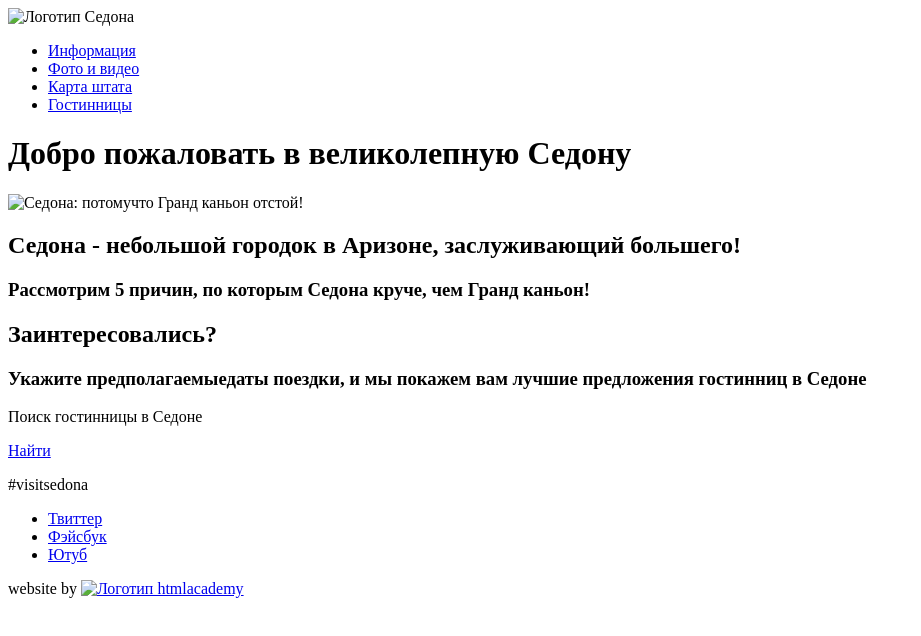
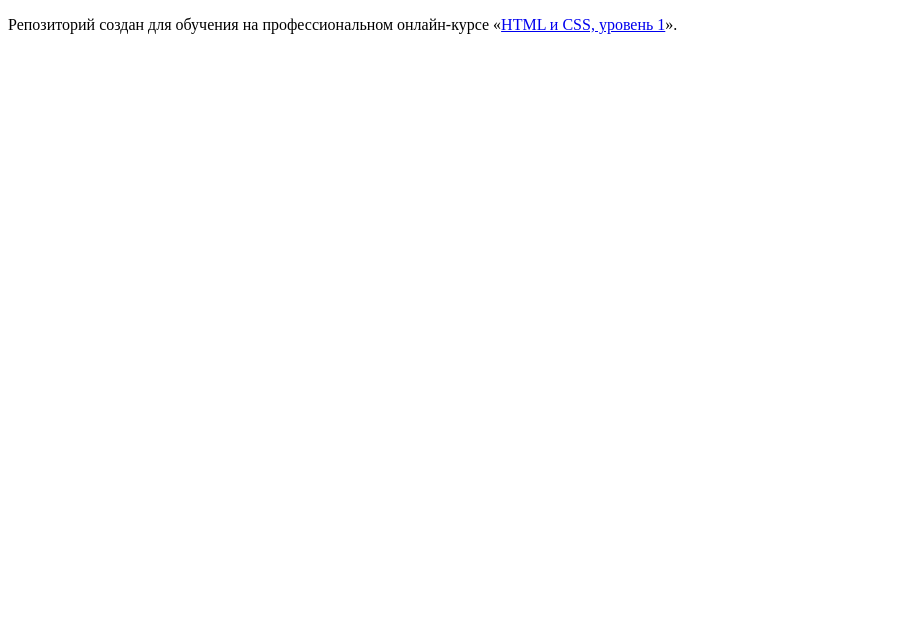
Before and after one commit to DenisRusak/830091-sedona, a plain HTML site: page index.html in a window 1280 px wide. Shown: the whole page, without its empty margins (0-921 px from the left). Drawn offline with Linux system fonts and the light colour scheme.

Commit message:
Revert "Создал вторую страницу по д/з"
This reverts commit 16c70c396cfce11f4af588ef93156d4ae2c12156.

```diff
--- a/index.html
+++ b/index.html
@@ -5,53 +5,8 @@
     <title>HTML Academy: Седона</title>
   </head>
   <body>
-    <header class="main-header">
-      <nav>
-        <img src="img/index-logo.jpg" width="70" height="50" alt="Логотип Седона">
-        <ul>
-          <li><a href="info.html">Информация</a></li>
-          <li><a href="photo.html">Фото и видео</a></li>
-          <li><a href="map.html">Карта штата</a></li>
-          <li><a href="hotels.html">Гостинницы</a></li>
-        </ul>
-      </nav>
-    </header>
 
-    <main>
-      <h1 class="visually-hidden">Добро пожаловать в великолепную Седону</h1>
-      <img src="img/main-pichture" width="400" height="180" alt="Седона: потомучто Гранд каньон отстой!">
-      <h2>Седона - небольшой городок в Аризоне, заслуживающий большего!</h2>
-      <h3>Рассмотрим 5 причин, по которым Седона круче, чем Гранд каньон!</h3>
+    <p>Репозиторий создан для обучения на профессиональном онлайн‑курсе «<a href="https://htmlacademy.ru/intensive/htmlcss">HTML и CSS, уровень 1</a>».</p>
 
-      <!-- Тут вроде должны быть визуализированы 5 причин -->
-
-      <h2>Заинтересовались?</h2>
-      <h3>Укажите предполагаемыедаты поездки, и мы покажем вам лучшие предложения гостинниц в Седоне</h3>
-
-      <section class="hotel-search"><!-- какое-то жуткое желание в этой коробке(поиск гостинниц в седоне) div-ом сделать,
-                                    но не до конца понимаю как и есть ли смысл -->
-        <p>Поиск гостинницы в Седоне</p>
-        <p class="data-to-search"></p>
-        <!-- Тут будет форма ввода данных для поиска -->
-        <a class="button find" href="hotels.html">Найти</a>
-      </section>
-
-      <footer>
-        <p>#visitsedona</p><!-- так и не понял чем это должно быть(кнопка-ссылка на главную страницу?) -->
-        <div class="social-footer">
-          <ul>
-            <li><a class="social-button" href="#">Твиттер</a></li>
-            <li><a class="social-button" href="#">Фэйсбук</a></li>
-            <li><a class="social-button" href="#">Ютуб</a></li>
-          </ul>
-        </div>
-        <p class="footer-right">
-          website by
-          <a href="htmlacademy.ru">
-              <img src="img/htmlacademy-logo.jpg" width="50" height="20" alt="Логотип htmlacademy">
-          </a>
-        </p>
-      </footer>
-    </main>
   </body>
 </html>
```
Also changed, not shown: hotels.html (deleted, +0 -97 lines).
